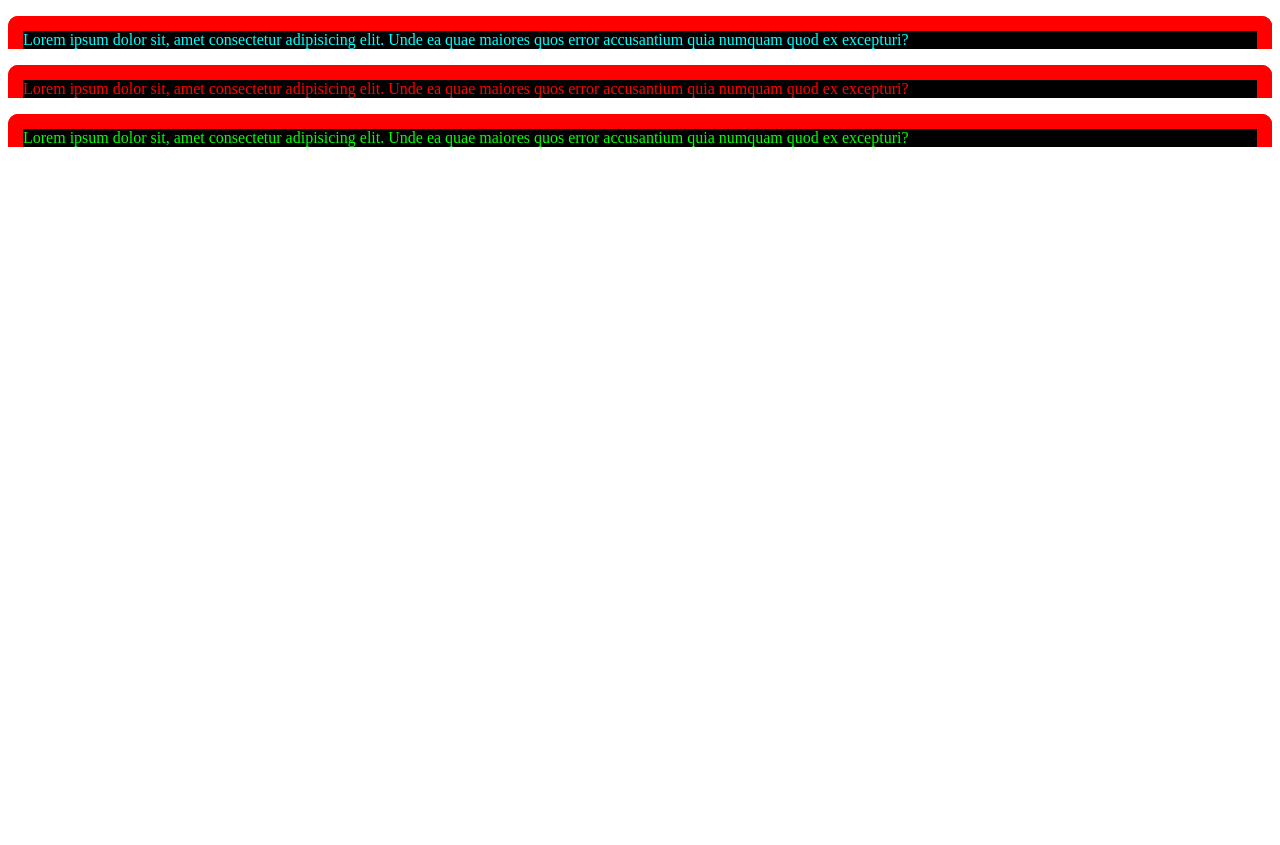
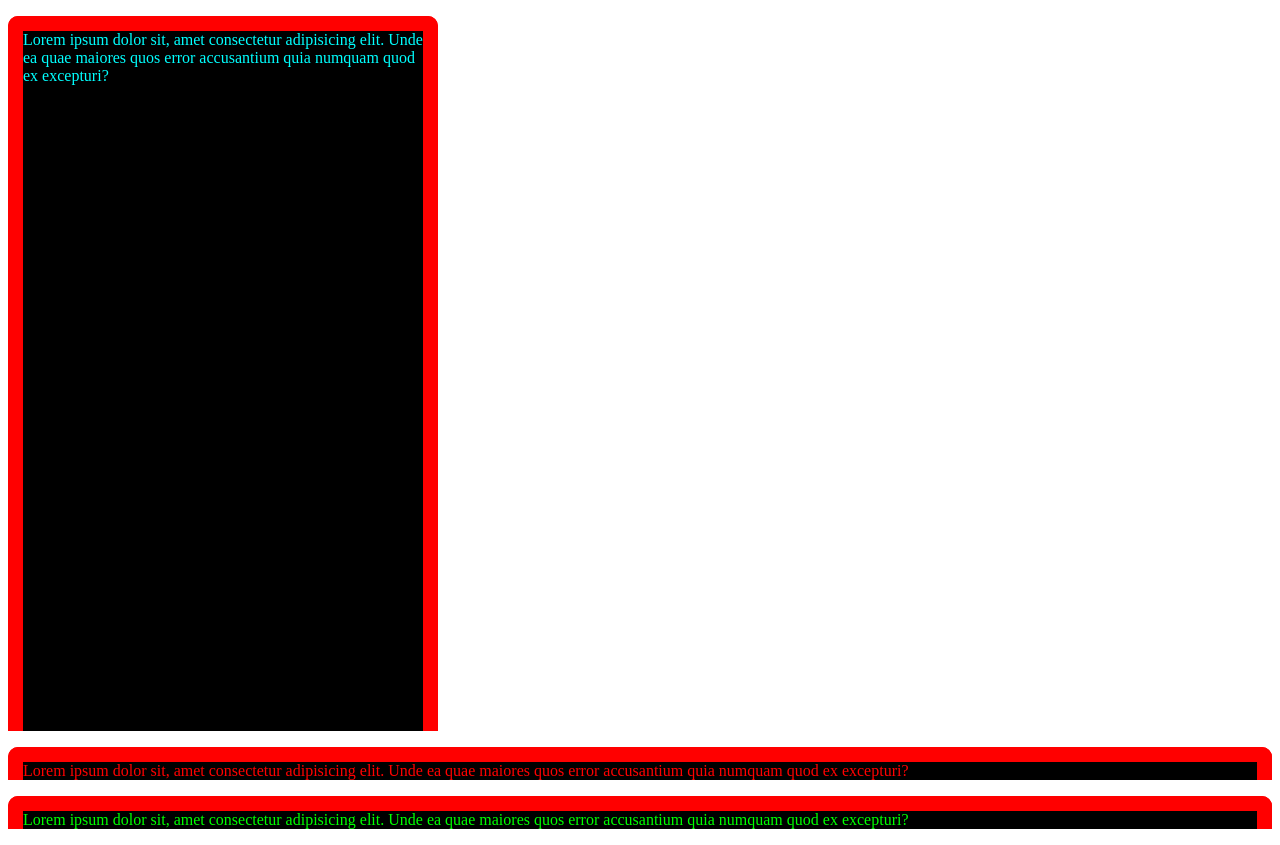
Before and after one commit to Rohan636-create/broder, a plain HTML site: page index.html in a window 1280 px wide. Before the commit the page ends 800 px from the top, so only its background shows below. Drawn offline with Linux system fonts and the light colour scheme.

Commit message:
1 file modified

```diff
--- a/styles.css
+++ b/styles.css
@@ -1,4 +1,5 @@
 #para1{
+  height: 700px;width: 400px;
   color: aqua;
   background-color: black;
   border: 15px solid red;
```
